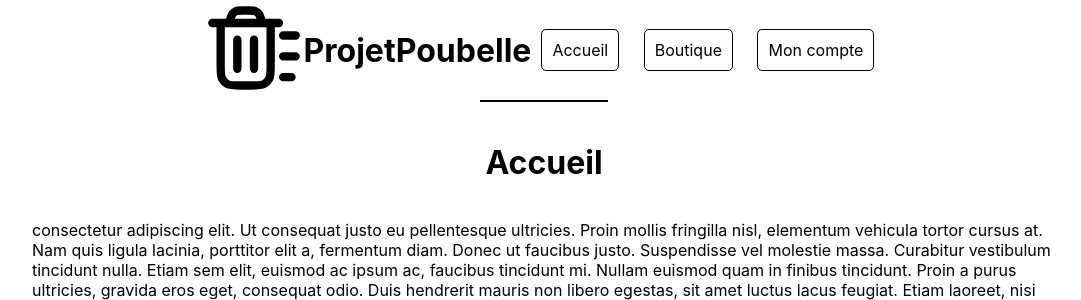
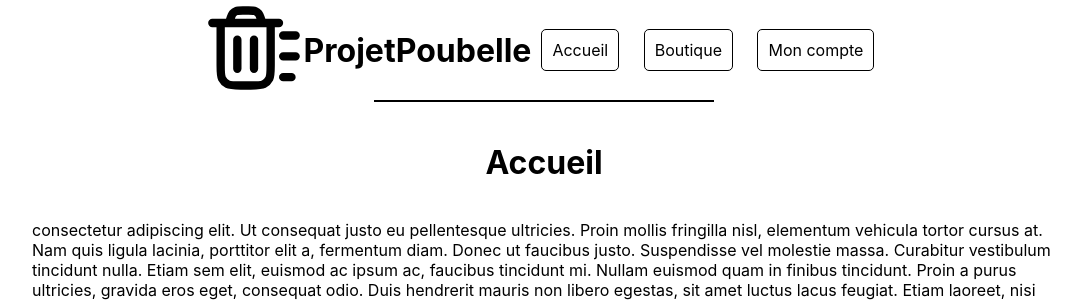
Before and after one commit to Esteban795/PP2I1, a Flask app: template PP2I1/src/frontend/template/homepage.html in a window 1280 px wide. Shown: the top 300 px of the page, without its empty margins (96-1177 px from the left). Run offline with Flask 3, Linux system fonts and the light colour scheme; the template is opened without the code that fills it, so the values that code supplies are empty.

Commit message:
feat : [~] modified the line under the header & fix logo link

```diff
--- a/PP2I1/src/frontend/static/css/homepage.css
+++ b/PP2I1/src/frontend/static/css/homepage.css
@@ -40,12 +40,17 @@ body{
 }
 
 .header-line{
-  width: 10%;
+  width: 50%;
   height: 2px;
   background-color: #000;
   margin: 0 auto;
 }
 
+.headerui{
+  display: flex;
+  justify-content: center;
+  flex-direction: column;
+}
 .content{
   display: flex;
   flex-direction: column;
--- a/PP2I1/src/frontend/template/homepage.html
+++ b/PP2I1/src/frontend/template/homepage.html
@@ -10,11 +10,12 @@
 </head>
 
 <body>
+    <div class ="headerui">
         <div class="header">
             <!-- Here you have the name of the project and 4 buttons leading to the other
             pages : Accueil (here), Mon Compte (which will have all the account related things)
             and Boutique which lead to the shop to get the magnificient Poubelles™-->
-        <a href="shop.html" id="logo"><img src="../static/images/trash.svg" id="logo" alt = "Logo of the project" width="100" height="100"></a>
+            <a href="homepage.html" id="logo"><img src="../static/images/trash.svg" id="logo" alt = "Logo of the project" width="100" height="100"></a>
             <!-- note : remplacer par le bon logo, si possible en svg-->
             <h1>ProjetPoubelle</h1>
 
@@ -27,7 +28,7 @@
             </div>
         </div>
         <div class = "header-line"></div>
-
+    </div>
     <div class="content">
 
     <h1 id="titre_accueil">Accueil</h1>
```
Lines whose indentation alone changed are shown as unchanged.
